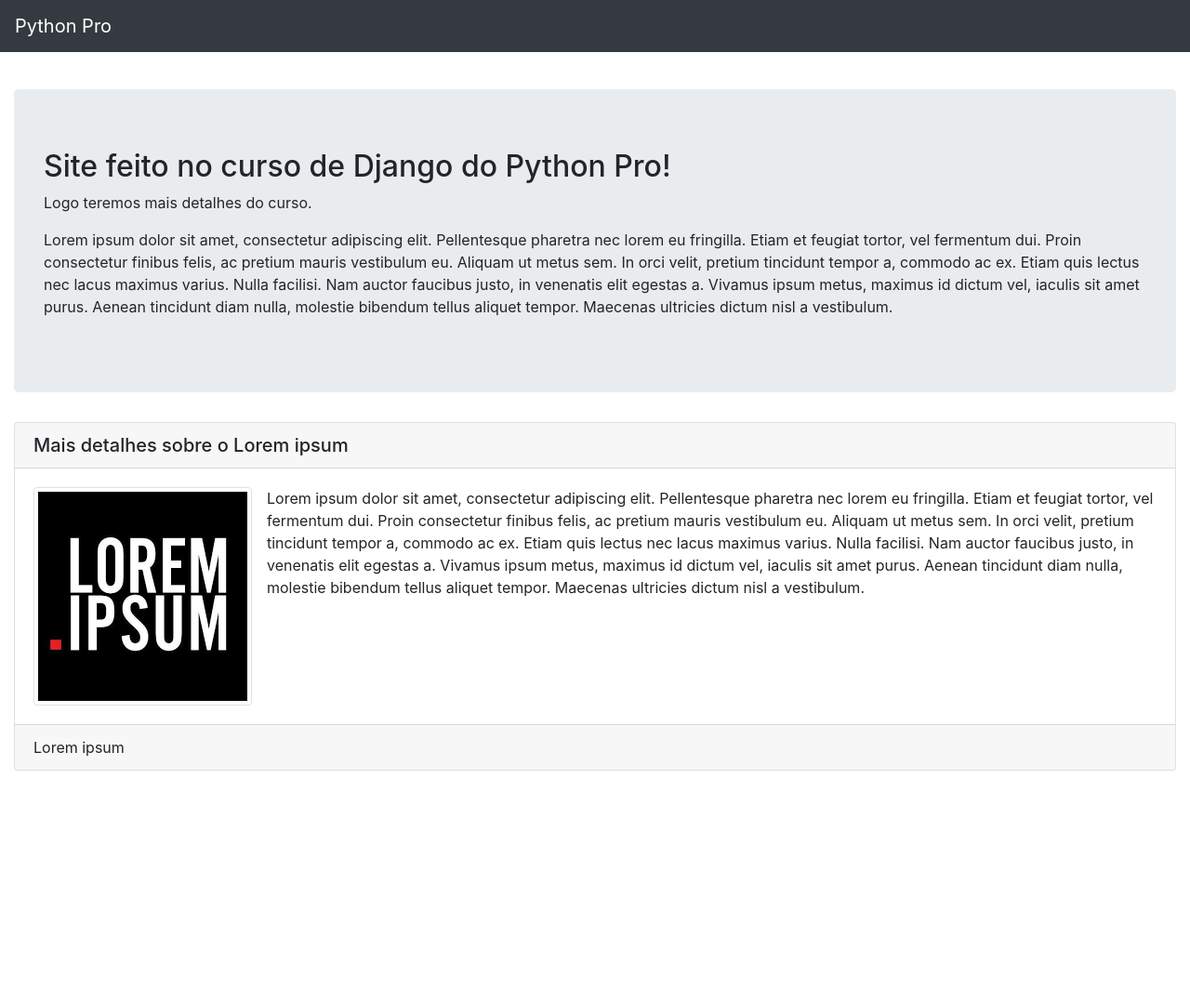
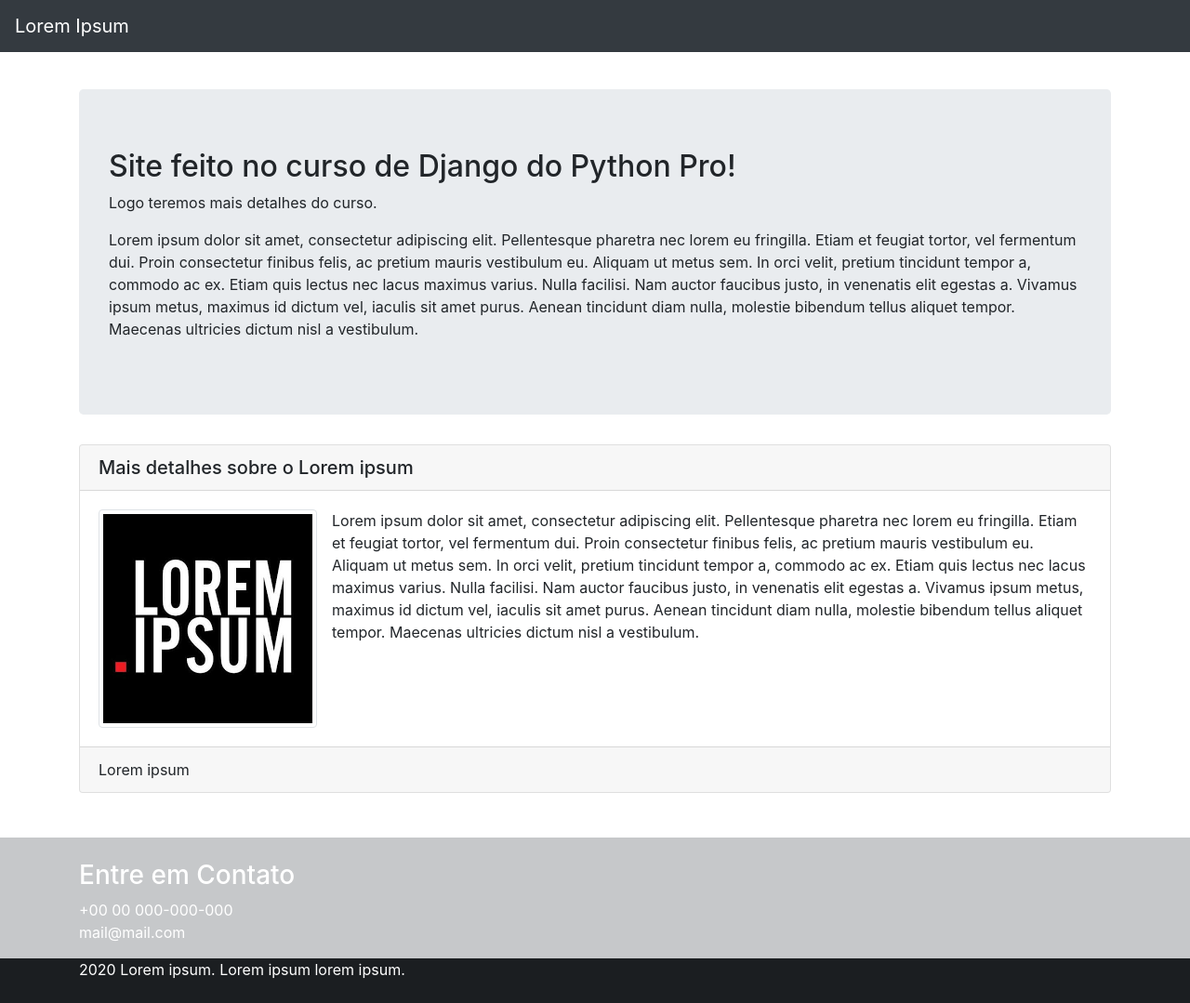
Before and after one commit to enosteteo/curso-django, a Django app: template pypro/base/templates/base/home.html in a window 1280 px wide. Shown: the whole page at 93% size. Before the commit the page ends 829 px from the top, so only its background shows below. Run offline with Django 3.2, Linux system fonts and the light colour scheme; the template is opened without the code that fills it, so the values that code supplies are empty; some libraries are stand-ins or nearby versions.

Commit message:
added footer in homepage

```diff
--- a/pypro/base/static/css/style.css
+++ b/pypro/base/static/css/style.css
@@ -1 +1,6 @@
-# Empty CSS file for your own CSS
+.main-footer{
+    background-color: #c6c8ca;
+}
+.rights{
+    background-color: #1b1e21;
+}
--- a/pypro/base/templates/base/home.html
+++ b/pypro/base/templates/base/home.html
@@ -6,7 +6,7 @@
     <meta http-equiv="X-UA-Compatible" content="IE=edge">
     <meta name="viewport" content="width=device-width, initial-scale=1">
 
-    <title>Python Pro</title>
+    <title>Lorem Ipsum</title>
 
     <meta name="description" content="Página do curso Python Pro">
     <meta name="author" content="Enos Tetéo">
@@ -19,14 +19,14 @@
 <body>
 
 <nav class="navbar navbar-expand-lg navbar-dark bg-dark">
-    <a class="navbar-brand" href="{% url 'base:home' %}">Python Pro</a>
+    <a class="navbar-brand" href="{% url 'base:home' %}">Lorem Ipsum</a>
     <button class="navbar-toggler" type="button" data-toggle="collapse" data-target="#navbarSupportedContent"
             aria-controls="navbarSupportedContent" aria-expanded="false" aria-label="Toggle navigation">
         <span class="navbar-toggler-icon"></span>
     </button>
 </nav>
 
-<div class="container-fluid">
+<div class="container">
     <div class="row">
         <div class="col-md-12">
             <button class="navbar-toggler" type="button" data-toggle="collapse"
@@ -131,5 +131,28 @@
 <script src="{% static 'js/jquery.min.js' %}"></script>
 <script src="{% static 'js/bootstrap.min.js' %}"></script>
 <script src="{% static 'js/scripts.js' %}"></script>
+<footer class="main-footer mt-5 pt-4 text-white">
+    <div class="container">
+        <div class="row">
+            <div class="col">
+                <h3>Entre em Contato</h3>
+                <address>
+                    +00 00 000-000-000
+                    <br/>
+                    <a href="mailto:mail@mail.com" class="text-white">mail@mail.com</a>
+                </address>
+            </div>
+        </div>
+    </div>
+    <div class="rights pb-4">
+    <div class="container">
+        <div class="row">
+            <div class="col">
+                {% now 'Y' %} Lorem ipsum. Lorem ipsum lorem ipsum.
+            </div>
+        </div>
+    </div>
+        </div>
+</footer>
 </body>
 </html>
```
Also changed, not shown: pypro/base/tests/test_home.py (+2 -2 lines), pypro/base/static/img/favicon.png.
